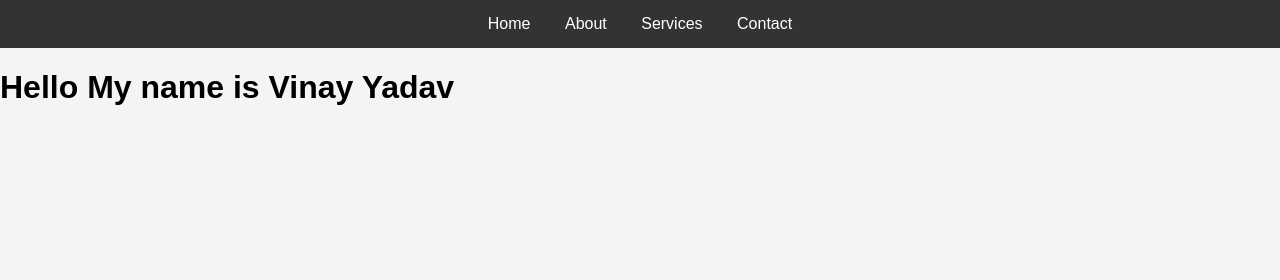
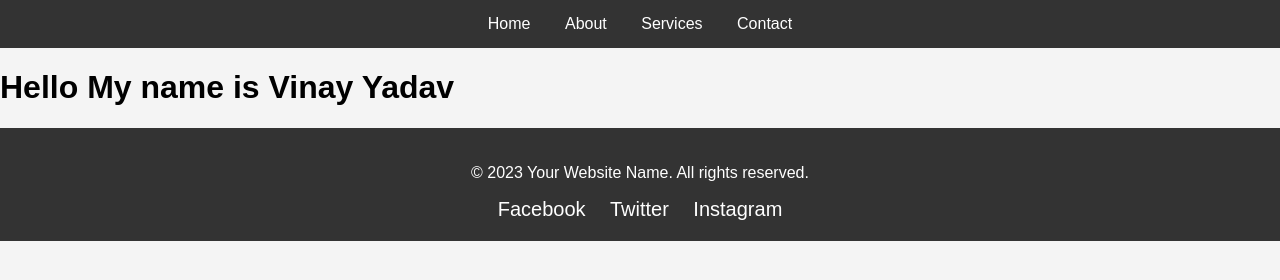
Before and after one commit to Vinayyadav1025/MyRepo, a plain HTML site: page index.html in a window 1280 px wide. Drawn offline with Linux system fonts and the light colour scheme.

Commit message:
[FEAT] : Fppter Added

```diff
--- a/index.html
+++ b/index.html
@@ -1,8 +1,9 @@
 <!DOCTYPE html>
 <html lang="en">
+
 <head>
-    <meta charset="UTF-8">
-    <meta name="viewport" content="width=device-width, initial-scale=1.0">
+    <meta charset="UTF-8" />
+    <meta name="viewport" content="width=device-width, initial-scale=1.0" />
     <title>Your Website</title>
     <style>
         body {
@@ -25,18 +26,52 @@
             padding: 10px;
             margin: 0 5px;
         }
+
+        /* Footer */
+        footer {
+            background-color: #333;
+            color: #fff;
+            padding: 20px;
+            text-align: center;
+        }
+
+        .social-links {
+            margin-top: 10px;
+        }
+
+        .social-links a {
+            display: inline-block;
+            margin: 0 10px;
+            color: #fff;
+            text-decoration: none;
+            font-size: 20px;
+        }
     </style>
 </head>
+
 <body>
-
     <nav>
         <a href="#">Home</a>
         <a href="#">About</a>
         <a href="#">Services</a>
         <a href="#">Contact</a>
     </nav>
-<h1>Hello My name is Vinay Yadav</h1>
+    <h1>Hello My name is Vinay Yadav</h1>
     <!-- The rest of your page content goes here -->
 
+    <!-- Footer -->
+
+    <footer>
+        <p>&copy; 2023 Your Website Name. All rights reserved.</p>
+
+        <!-- Social Media Links -->
+        <div class="social-links">
+            <a href="https://www.facebook.com/yourpage" target="_blank">Facebook</a>
+            <a href="https://twitter.com/yourhandle" target="_blank">Twitter</a>
+            <a href="https://www.instagram.com/yourusername" target="_blank">Instagram</a>
+            <!-- Add more social media links as needed -->
+        </div>
+    </footer>
 </body>
+
 </html>
```
